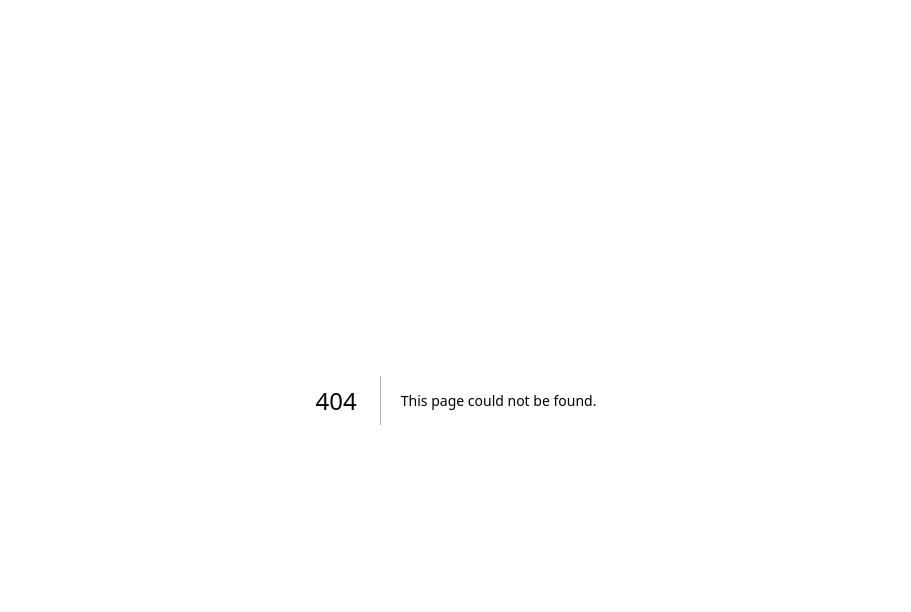
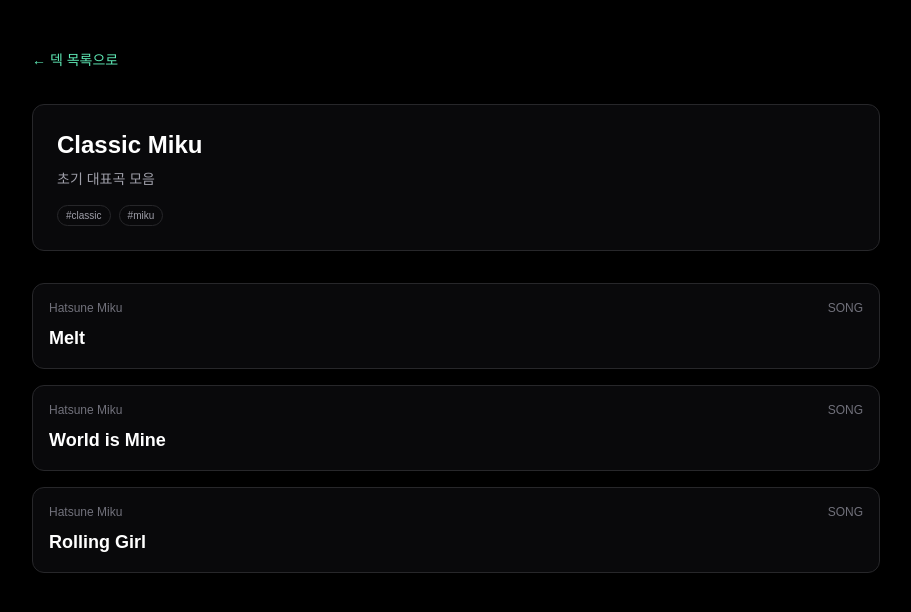
Before and after one commit to miku-agent/03_voxie, a Next.js app: page /decks/classic-miku in a window 1280 px wide. Before the commit this address had no page. Shown: the top 612 px of the page, without its empty margins (184-1095 px from the left). Built offline with nearby package versions, Linux system fonts and the light colour scheme.

Commit message:
feat: add deck list and detail

```diff
--- /dev/null
+++ b/src/app/decks/[slug]/page.tsx
@@ -0,0 +1,75 @@
+import Link from "next/link";
+import { getDeckBySlug } from "@/lib/decks";
+import { getCardBySlug } from "@/lib/cards";
+
+type Props = {
+  params: { slug: string };
+};
+
+export default function DeckDetailPage({ params }: Props) {
+  const deck = getDeckBySlug(params.slug);
+
+  if (!deck) {
+    return (
+      <div className="min-h-screen bg-black text-white">
+        <main className="mx-auto max-w-3xl px-6 py-12">
+          <p className="text-sm text-zinc-400">덱을 찾을 수 없어요.</p>
+          <Link className="mt-6 inline-flex text-emerald-300" href="/decks">
+            ← 덱 목록으로
+          </Link>
+        </main>
+      </div>
+    );
+  }
+
+  const cards = deck.cards
+    .map((slug) => getCardBySlug(slug))
+    .filter(Boolean);
+
+  return (
+    <div className="min-h-screen bg-black text-white">
+      <main className="mx-auto max-w-4xl px-6 py-12">
+        <Link className="text-sm text-emerald-300" href="/decks">
+          ← 덱 목록으로
+        </Link>
+
+        <article className="mt-8 rounded-xl border border-zinc-800 bg-zinc-950 p-6">
+          <h1 className="text-2xl font-semibold">{deck.name}</h1>
+          {deck.description && (
+            <p className="mt-2 text-sm text-zinc-400">{deck.description}</p>
+          )}
+          <div className="mt-4 flex flex-wrap gap-2">
+            {deck.tags.map((tag) => (
+              <span
+                key={tag}
+                className="rounded-full border border-zinc-800 px-2 py-0.5 text-[10px] text-zinc-400"
+              >
+                #{tag}
+              </span>
+            ))}
+          </div>
+        </article>
+
+        <section className="mt-8 grid gap-4">
+          {cards.map((card) => (
+            <div
+              key={card?.slug}
+              className="rounded-xl border border-zinc-800 bg-zinc-950 p-4"
+            >
+              <div className="flex items-center justify-between text-xs text-zinc-500">
+                <span>{card?.character}</span>
+                <span className="uppercase">{card?.type}</span>
+              </div>
+              <Link
+                className="mt-2 inline-flex text-lg font-semibold hover:text-emerald-300"
+                href={`/cards/${card?.slug}`}
+              >
+                {card?.title}
+              </Link>
+            </div>
+          ))}
+        </section>
+      </main>
+    </div>
+  );
+}
--- /dev/null
+++ b/src/app/decks/page.tsx
@@ -0,0 +1,51 @@
+import Link from "next/link";
+import { decks } from "@/lib/decks";
+
+export default function DeckListPage() {
+  return (
+    <div className="min-h-screen bg-black text-white">
+      <main className="mx-auto max-w-5xl px-6 py-12">
+        <header className="mb-10">
+          <h1 className="text-3xl font-semibold">덱</h1>
+          <p className="mt-2 text-sm text-zinc-400">
+            카드로 묶은 플레이리스트
+          </p>
+        </header>
+
+        <section className="grid gap-4 md:grid-cols-2">
+          {decks.map((deck) => (
+            <article
+              key={deck.slug}
+              className="rounded-xl border border-zinc-800 bg-zinc-950 p-5"
+            >
+              <div className="flex items-center justify-between text-xs text-zinc-500">
+                <span>{deck.cards.length} cards</span>
+                <span className="uppercase">deck</span>
+              </div>
+              <h2 className="mt-3 text-lg font-semibold">
+                <Link className="hover:text-emerald-300" href={`/decks/${deck.slug}`}>
+                  {deck.name}
+                </Link>
+              </h2>
+              {deck.description && (
+                <p className="mt-2 text-sm text-zinc-400">
+                  {deck.description}
+                </p>
+              )}
+              <div className="mt-4 flex flex-wrap gap-2">
+                {deck.tags.map((tag) => (
+                  <span
+                    key={tag}
+                    className="rounded-full border border-zinc-800 px-2 py-0.5 text-[10px] text-zinc-400"
+                  >
+                    #{tag}
+                  </span>
+                ))}
+              </div>
+            </article>
+          ))}
+        </section>
+      </main>
+    </div>
+  );
+}
--- a/src/app/page.tsx
+++ b/src/app/page.tsx
@@ -18,6 +18,14 @@
           <p className="mt-2 text-sm text-zinc-400">
             보컬로이드 순간을 카드로 모으는 커뮤니티 아카이브
           </p>
+          <div className="mt-4 flex gap-4 text-sm">
+            <Link className="text-emerald-300" href="/decks">
+              덱 보기 →
+            </Link>
+            <Link className="text-emerald-300" href="/cards/new">
+              카드 작성 →
+            </Link>
+          </div>
         </header>
 
         <section className="mb-8">
--- /dev/null
+++ b/src/data/decks.json
@@ -0,0 +1,16 @@
+[
+  {
+    "slug": "classic-miku",
+    "name": "Classic Miku",
+    "description": "초기 대표곡 모음",
+    "tags": ["classic", "miku"],
+    "cards": ["melt", "world-is-mine", "rolling-girl"]
+  },
+  {
+    "slug": "stage-hits",
+    "name": "Stage Hits",
+    "description": "라이브에서 많이 불린 곡",
+    "tags": ["iconic", "live"],
+    "cards": ["melt", "ievan-polkka", "reverse-rainbow"]
+  }
+]
--- /dev/null
+++ b/src/lib/decks.ts
@@ -0,0 +1,14 @@
+import decksSeed from "@/data/decks.json";
+
+export type Deck = {
+  slug: string;
+  name: string;
+  description?: string;
+  tags: string[];
+  cards: string[];
+};
+
+export const decks = decksSeed as Deck[];
+
+export const getDeckBySlug = (slug: string) =>
+  decks.find((deck) => deck.slug === slug);
```
Also changed, not shown: 1 other file (tests, documents, lock files or other folders).
